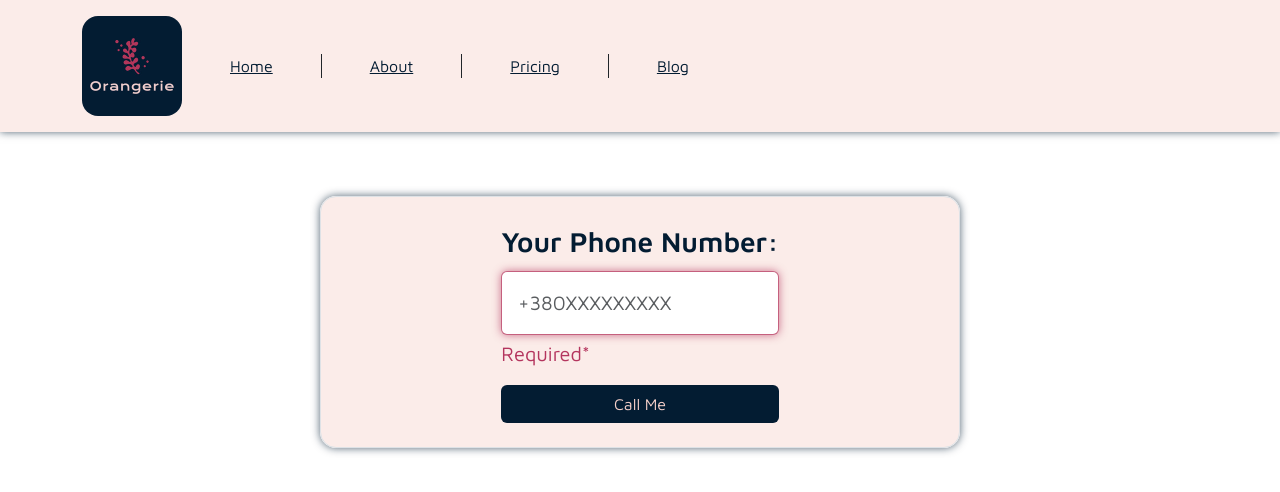
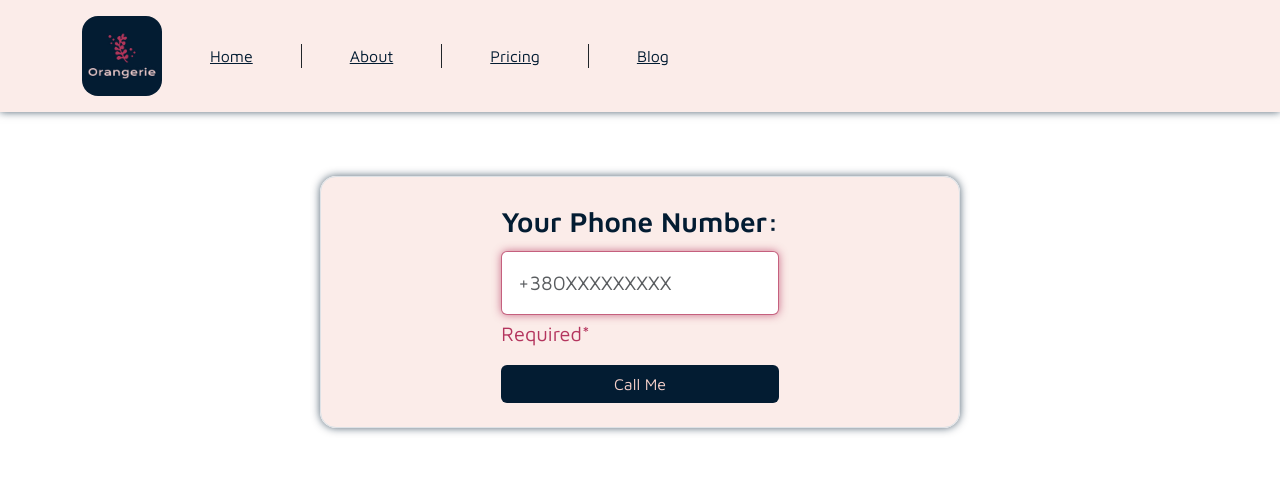
Before and after one commit to AnnaTykhomyrova27/lesson-14, a plain HTML site: page index.html in a window 1280 px wide. Drawn offline with nearby package versions, Linux system fonts and the light colour scheme; a web font is replaced by a local one.

Commit message:
Update style.css

```diff
--- a/assets/style/style.css
+++ b/assets/style/style.css
@@ -64,7 +64,7 @@ body{
         padding-right: 3rem !important;
     }
     .logo{
-        width: 100px !important;
+        width: 80px !important;
         height: auto;
     }
 }
```
